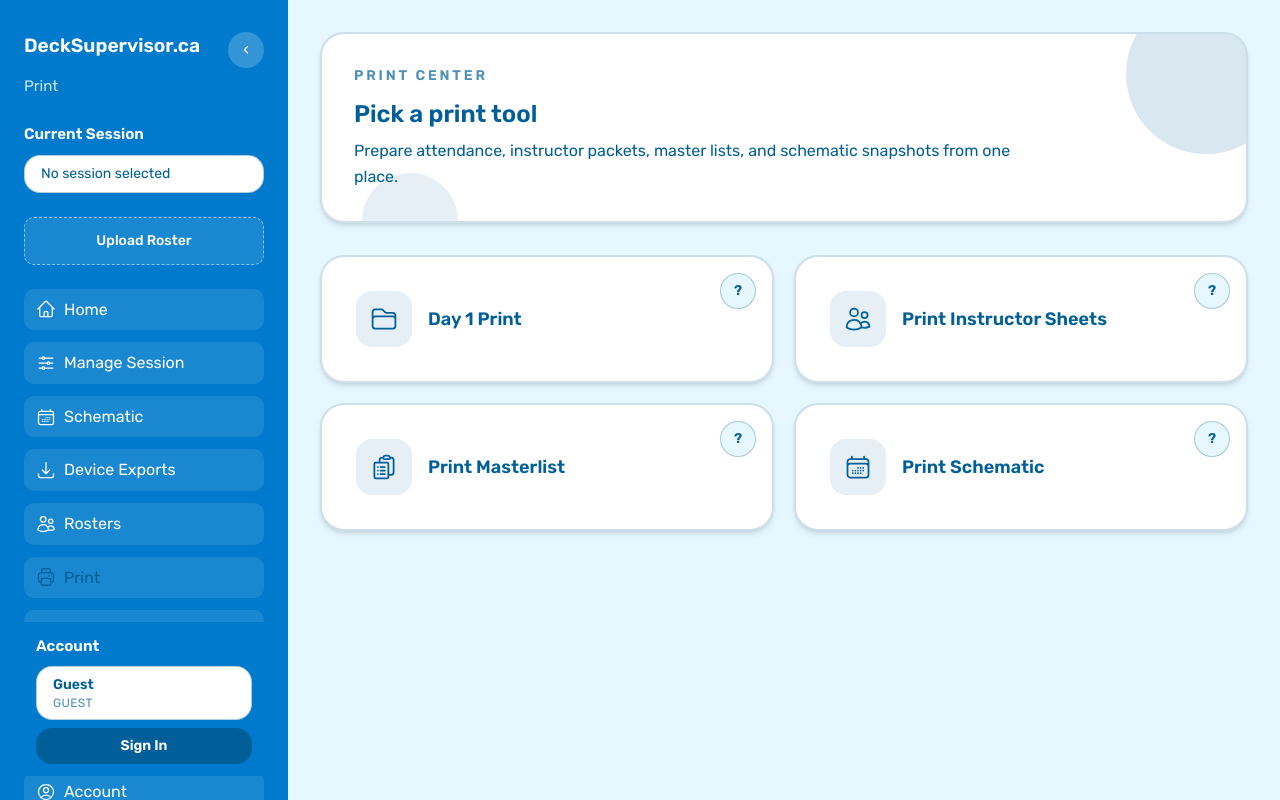
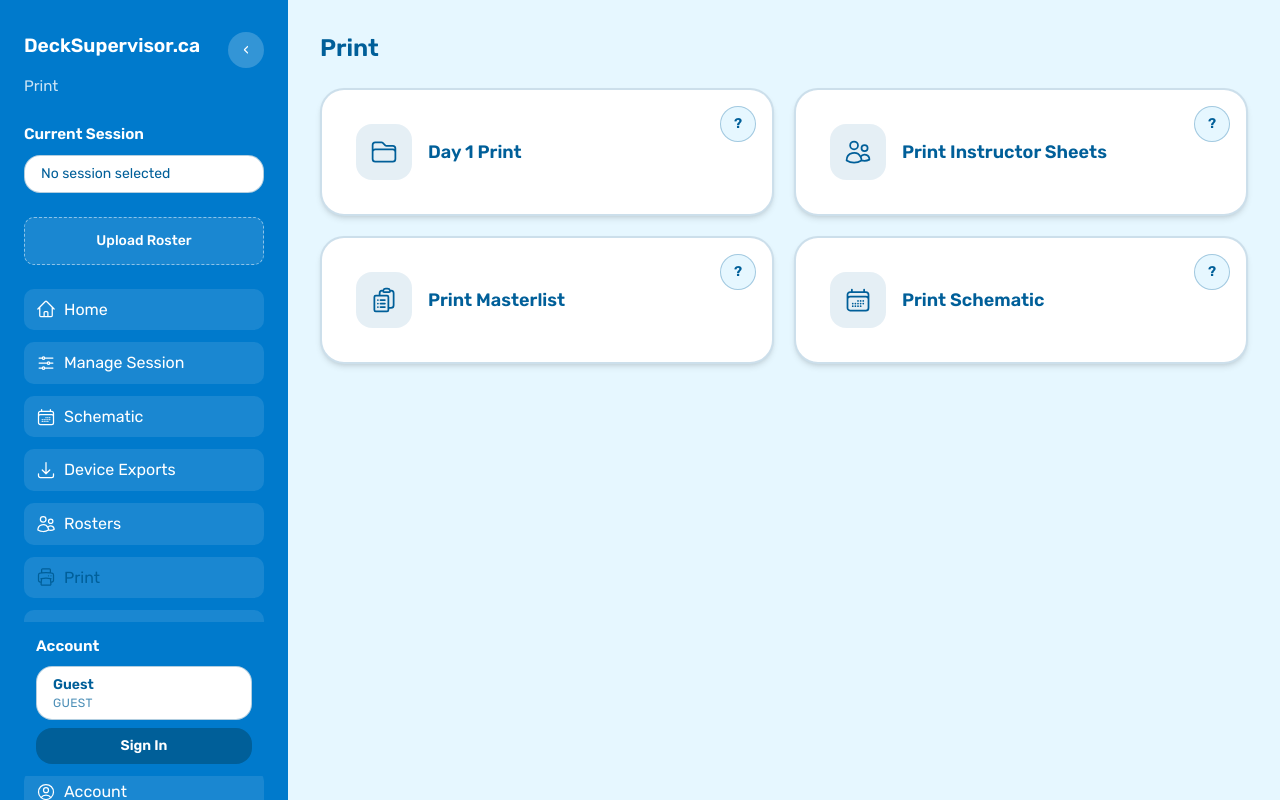
Before and after one commit to Doomaloom/DeckSupervisor.ca, a React (Vite) app in the folder frontend/: page /print in a window 1280 px wide. Built offline with nearby package versions, Linux system fonts and the light colour scheme; no server answers.

Commit message:
Align print page with page styling

```diff
--- a/frontend/src/features/print/PrintPage.tsx
+++ b/frontend/src/features/print/PrintPage.tsx
@@ -3,6 +3,7 @@ import { useAuth } from "../../app/AuthContext";
 import { useDay } from "../../app/DayContext";
 import { useCurrentSession } from "../../app/useCurrentSession";
 import { useCurrentTerm } from "../../app/useCurrentTerm";
+import { PageShell } from "../../general-components";
 import PrintPopupBlockedNotice from "../../components/PrintPopupBlockedNotice";
 import {
     getCustomRosterDayKey,
@@ -1310,27 +1311,14 @@ function PrintPage() {
     };
 
     return (
-        <div
+        <PageShell
             id="print-page"
             data-component="print-page"
-            className="mx-auto flex w-full max-w-6xl flex-col gap-8"
+            className="min-w-0"
         >
-            <div className="relative overflow-hidden rounded-card border-2 border-secondary/20 bg-accent p-8 text-secondary shadow-md">
-                <div className="absolute -right-10 -top-10 h-40 w-40 rounded-full bg-secondary/15" />
-                <div className="absolute -bottom-12 left-10 h-24 w-24 rounded-full bg-secondary/10" />
-                <div className="relative">
-                    <p className="text-sm font-semibold uppercase tracking-[0.2em] text-secondary/70">
-                        Print Center
-                    </p>
-                    <h2 className="mt-3 text-2xl font-semibold">
-                        Pick a print tool
-                    </h2>
-                    <p className="mt-2 max-w-2xl text-secondary">
-                        Prepare attendance, instructor packets, master lists,
-                        and schematic snapshots from one place.
-                    </p>
-                </div>
-            </div>
+            <header>
+                <h2 className="text-2xl font-semibold text-secondary">Print</h2>
+            </header>
 
             <div className="grid gap-5 md:grid-cols-2">
                 {printOptions.map((option) => (
@@ -1437,7 +1425,7 @@ function PrintPage() {
                 onResetScale={handleResetSchematicScale}
                 onPrint={handlePrint}
             />
-        </div>
+        </PageShell>
     );
 }
 
```
